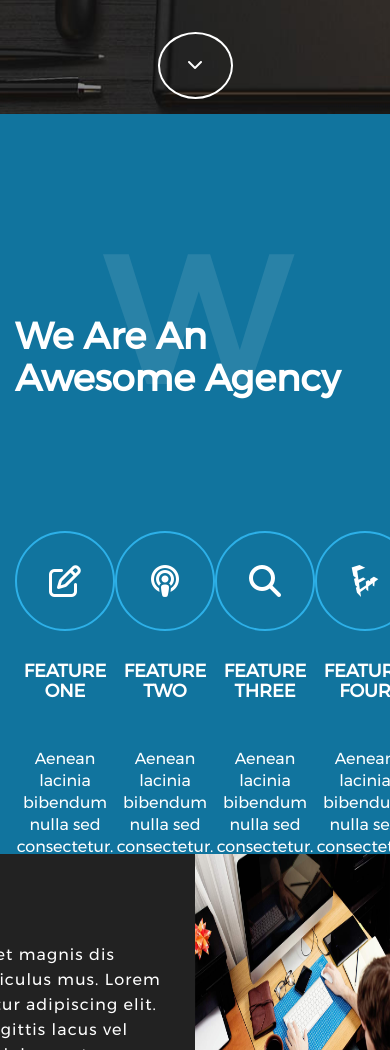
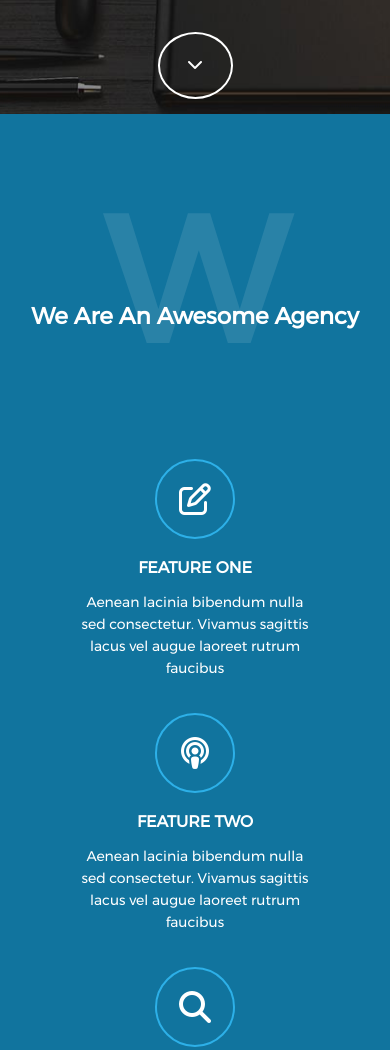
Before and after one commit to alexandrukho/creative-studio, a website: page src/pug/index.pug in a window 390 px wide. Shown: the part 766-1816 px from the top of the page. Drawn offline with nearby package versions, Linux system fonts and the light colour scheme; files that its build step writes are made by us from their sources; files whose address does not match are found by name.

Commit message:
add adaptive for feature section

```diff
--- a/src/sass/components/_feature.scss
+++ b/src/sass/components/_feature.scss
@@ -1,5 +1,5 @@
 .feature {
-  height: 740px;
+  min-height: 740px;
   background-color: $color-blue;
   color: $color-white;
   .container {
@@ -9,6 +9,10 @@
   &-list {
     display: flex;
     justify-content: space-between;
+    flex-wrap: wrap;
+    @include mobile {
+      justify-content: center;
+    }
   }
   &-card {
     display: flex;
@@ -16,6 +20,7 @@
     text-align: center;
     max-width: 270px;
     justify-content: center;
+    padding: 10px 15px;
   }
   &-icon {
     display: flex;
@@ -26,13 +31,24 @@
     border-radius: 50px;
     width: 100px;
     height: 100px;
+    @include mobile {
+      width: 80px;
+      height: 80px;
+    }
   }
   &-heading {
      @include fontSize(18px);
      text-transform: uppercase;
+    @include mobile {
+      @include fontSize(16px);
+      margin: 20px 0 0;
+    }
    }
   &-text {
     line-height: 22px;
+    @include mobile {
+      @include fontSize(14px);
+    }
   }
 }
 
@@ -51,4 +67,7 @@
     z-index: 1;
     color: rgba(255,255,255,0.1);
   }
+  @include mobile {
+    @include fontSize(23px);
+  }
 }
```
Also changed, not shown: build/css/main.css, 1 other file.
